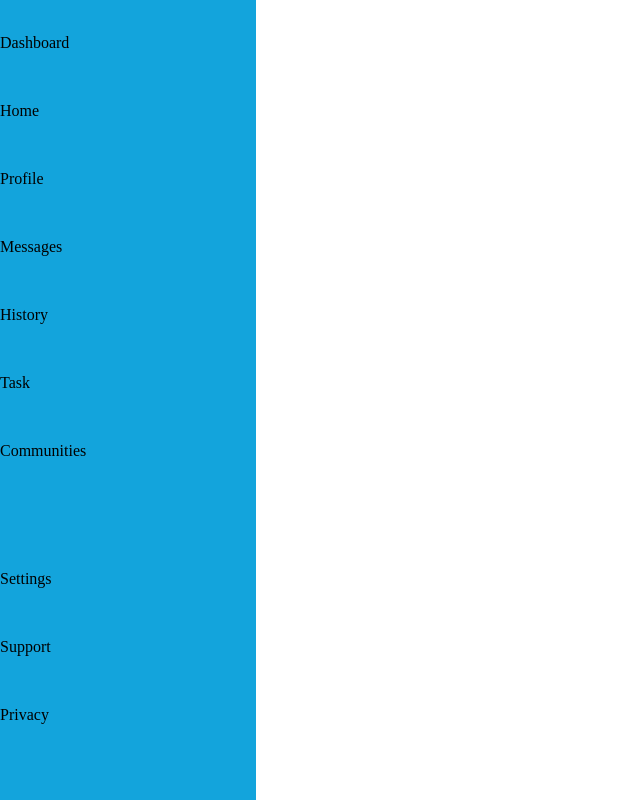
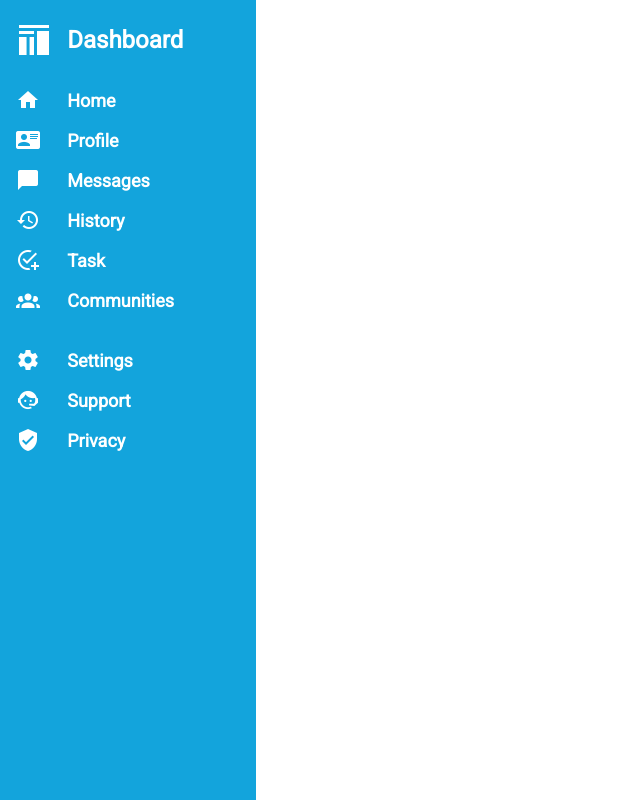
Before and after one commit to aScHEABL/Admin-Dashboard, a plain HTML site: page index.html in a window 1280 px wide. Shown: the whole page, without its empty margins (0-640 px from the left). Drawn offline with Linux system fonts and the light colour scheme.

Commit message:
feat: add dashboard layout, icon and text

```diff
--- a/index.html
+++ b/index.html
@@ -12,51 +12,53 @@
         <div id="dashboard">
             <div id="dashboard-upper-section">
                 <div id="icon-container">
-                    <img>
+                    <img src="./resources/logo.png">
                     <p>Dashboard</p>
                 </div>
                 <div id="home-container">
-                    <img>
+                    <img src="./resources/home.png">
                     <p>Home</p>
                 </div>
                 <div id="profile-container">
-                    <img>
+                    <img src="./resources/profile.png">
                     <p>Profile</p>
                 </div>
                 <div id="messages-container">
-                    <img>
+                    <img src="./resources/message.png">
                     <p>Messages</p>
                 </div>
                 <div id="history-container">
-                    <img>
+                    <img src="./resources/history.png">
                     <p>History</p>
                 </div>
                 <div id="task-container">
-                    <img>
+                    <img src="./resources/task.png">
                     <p>Task</p>
                 </div>
                 <div id="communities-container">
-                    <img>
+                    <img src="./resources/community.png">
                     <p>Communities</p>
                 </div>
             </div>
-            <div id="dashboard-lower-section">
+            <div id="dashboard-middle-section">
                 <div id="settings">
-                    <img src="">
+                    <img src="./resources/setting.png">
                     <p>Settings</p>
                 </div>
                 <div id="support-container">
-                    <img src="">
+                    <img src="./resources/support.png">
                     <p>Support</p>
                 </div>
                 <div id="privacy-container">
-                    <img src="">
+                    <img src="./resources/privacy.png">
                     <p>Privacy</p>
                 </div>
             </div>
         </div>
         <div id="right-section">
+            <div id="nav">
 
+            </div>
         </div>
     </div>
 </body>
--- a/style.css
+++ b/style.css
@@ -1,5 +1,8 @@
+@import url('https://fonts.googleapis.com/css2?family=Roboto&display=swap');
+
 * {
     box-sizing: border-box;
+    font-family: 'Roboto', sans-serif;
 }
 
 html, body {
@@ -24,6 +27,50 @@ body > #content > #dashboard {
     background-color: #13a4dc;
     grid-area: dashboard;
     height: 100%;
+    width: 100%;
+    grid-template-rows: 4fr 2fr 4fr;
+    align-items: center;
+}
+
+body > #content > #dashboard > #dashboard-upper-section {
+    display: grid;
+    grid-template-rows: 2fr repeat(6, 1fr);
+}
+
+body > #content > #dashboard > #dashboard-upper-section > #icon-container {
+    width: 100%;
+    height: 80px;
+}
+
+body > #content > #dashboard > #dashboard-upper-section > #icon-container > img {
+    width: 36px;
+    height: 36px;
+}
+
+body > #content > #dashboard > #dashboard-upper-section > #icon-container > p {
+    font-size: 24px;
+}
+
+body > #content > #dashboard > div > div {
+    width: 100%;
+    height: 40px;
+    position: relative;
+    left: 16px;
+    display: grid;
+    align-items: center;
+    grid-template-columns: 2fr 8fr;
+}
+
+body > #content > #dashboard > div > div > p {
+    font-size: 18px;
+    font-weight: 900;
+    color: white;
+    margin: 0px;
+}
+
+body > #content > #dashboard > div > div > img {
+    width: 24px;
+    height: 24px;
 }
 
 body > #content > #right-section {
```
Also changed, not shown: resources/community.png (renamed from resources/account-group.png), resources/logo.png (added), resources/privacy.png (renamed from resources/shield-check.png), resources/profile.png (renamed from resources/card-account-details.png), resources/setting.png (renamed from resources/cog.png), resources/support.png (renamed from resources/face-agent.png), resources/task.png (renamed from resources/checkbox-marked-circle-plus-outline.png).
